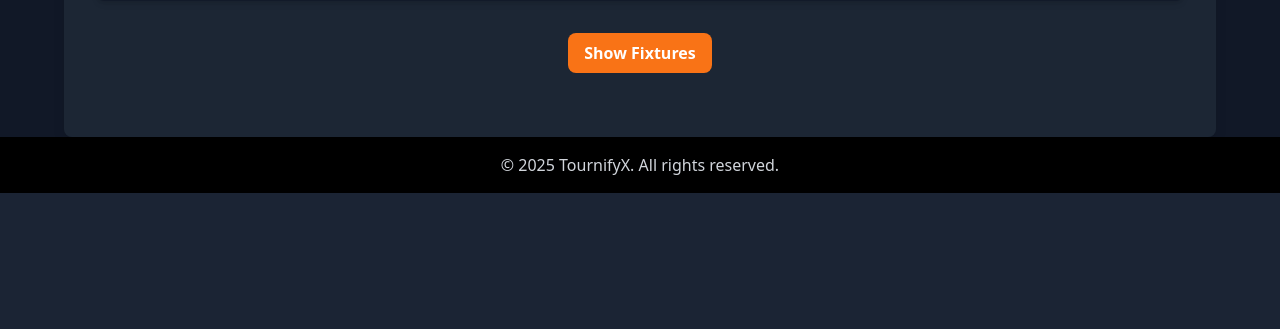
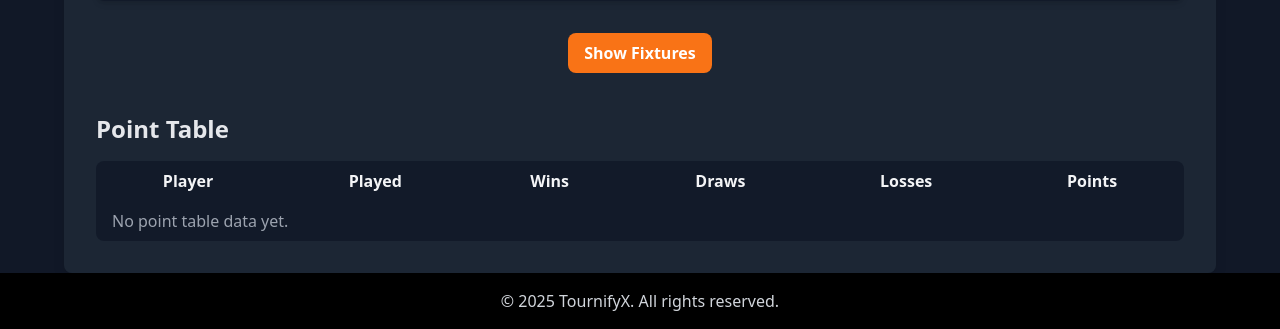
Before and after one commit to Arkibba/tournifyx, a Django app: page /tournament-dashboard/84/ in a window 1280 px wide. Shown: the part 805-1134 px from the top of the page. Before the commit the page ends 998 px from the top, so only its background shows below. Run offline with Django 5.2, Linux system fonts and the light colour scheme; a user stored in the database is signed in; data comes from the database, SQL or seed files in the repository; both versions use the stored data as it was after the commit; some libraries are stand-ins or nearby versions.

Commit message:
Match upatde functionality and point table added

```diff
--- a/Main/urls.py
+++ b/Main/urls.py
@@ -37,6 +37,7 @@ urlpatterns = [
    path('public-tournaments/', views.public_tournaments, name='public_tournaments'),
    path('public-tournaments-link/', views.public_tournaments, name='public_tournaments_link'),
    path('join-public-tournament/<int:tournament_id>/', views.join_public_tournament, name='join_public_tournament'),
+   path('update-match-result/<int:match_id>/', views.update_match_result, name='update_match_result'),
    #path('payment/success/<int:tournament_id>/', views.payment_success, name='payment_success'),
    #path('payment/cancel/<int:tournament_id>/', views.payment_cancel, name='payment_cancel'),
 
--- a/templates/tournament_dashboard.html
+++ b/templates/tournament_dashboard.html
@@ -51,22 +51,76 @@
    <div id="fixtures-panel" class="hidden">
        <h2 class="text-2xl font-semibold text-gray-200 mb-4">Fixtures</h2>
        <ul class="bg-gray-900 bg-opacity-80 shadow-md rounded-lg divide-y divide-gray-700">
-           {% for match in fixtures %}
+           {% for match in matches %}
                <li class="p-4 hover:bg-gray-700">
-                   <span class="font-medium">{{ match.0 }}</span>
+                   {% if is_host %}
+                       <form method="post" action="{% url 'update_match_result' match.id %}" class="flex items-center space-x-4">
+                           {% csrf_token %}
+                           <span class="font-medium">{{ match.player1.name }}</span>
                            <span class="text-gray-400">vs</span>
-                   <span class="font-medium">{{ match.1 }}</span>
+                           <span class="font-medium">{{ match.player2.name }}</span>
+                           <select name="winner_id" class="bg-gray-800 text-white rounded px-2 py-1 winner-select">
+                               <option value="">Select Winner</option>
+                               <option value="{{ match.player1.id }}" {% if match.winner == match.player1 %}selected{% endif %}>{{ match.player1.name }}</option>
+                               <option value="{{ match.player2.id }}" {% if match.winner == match.player2 %}selected{% endif %}>{{ match.player2.name }}</option>
+                           </select>
+                           <label class="text-gray-300 ml-2">
+                               <input type="checkbox" name="draw" value="1" class="draw-checkbox"> Draw
+                           </label>
+                           <button type="submit" class="ml-2 px-2 py-1 bg-green-500 hover:bg-green-600 text-white rounded">Update</button>
+                       </form>
+                   {% else %}
+                       <span class="font-medium">{{ match.player1.name }}</span>
+                       <span class="text-gray-400">vs</span>
+                       <span class="font-medium">{{ match.player2.name }}</span>
+                   {% endif %}
+                   {% if match.winner %}
+                       <span class="ml-4 text-green-400">Winner: {{ match.winner.name }}</span>
+                   {% elif match.has_result %}
+                       <span class="ml-4 text-yellow-400">Match is Draw</span>
+                   {% endif %}
                </li>
            {% empty %}
                <li class="p-4 text-gray-400">No fixtures available yet.</li>
            {% endfor %}
        </ul>
    </div>
+
+    <!-- Point Table Section -->
+    <div class="mt-10">
+        <h2 class="text-2xl font-semibold text-gray-200 mb-4">Point Table</h2>
+        <table class="min-w-full bg-gray-900 bg-opacity-80 rounded-lg overflow-hidden">
+            <thead>
+                <tr>
+                    <th class="px-4 py-2">Player</th>
+                    <th class="px-4 py-2">Played</th>
+                    <th class="px-4 py-2">Wins</th>
+                    <th class="px-4 py-2">Draws</th>
+                    <th class="px-4 py-2">Losses</th>
+                    <th class="px-4 py-2">Points</th>
+                </tr>
+            </thead>
+            <tbody>
+                {% for entry in tournament.pointtable_set.all %}
+                <tr>
+                    <td class="px-4 py-2">{{ entry.player.name }}</td>
+                    <td class="px-4 py-2">{{ entry.matches_played }}</td>
+                    <td class="px-4 py-2">{{ entry.wins }}</td>
+                    <td class="px-4 py-2">{{ entry.draws }}</td>
+                    <td class="px-4 py-2">{{ entry.losses }}</td>
+                    <td class="px-4 py-2 font-bold">{{ entry.points }}</td>
+                </tr>
+                {% empty %}
+                <tr><td colspan="6" class="px-4 py-2 text-gray-400">No point table data yet.</td></tr>
+                {% endfor %}
+            </tbody>
+        </table>
+    </div>
 </div>
 
 
 <script>
-   // JavaScript to toggle the visibility of the fixtures panel
+// Toggle fixtures panel
 document.getElementById('toggle-fixtures-btn').addEventListener('click', function () {
     const fixturesPanel = document.getElementById('fixtures-panel');
     if (fixturesPanel.classList.contains('hidden')) {
@@ -77,5 +131,32 @@
         this.textContent = 'Show Fixtures';
     }
 });
+
+// Winner/Draw mutual exclusion logic
+document.querySelectorAll('form').forEach(function(form) {
+    const winnerSelect = form.querySelector('.winner-select');
+    const drawCheckbox = form.querySelector('.draw-checkbox');
+    if (winnerSelect && drawCheckbox) {
+        // Initial state: if a winner is selected, disable draw; if draw is checked, disable winner
+        function updateState() {
+            if (drawCheckbox.checked) {
+                winnerSelect.disabled = true;
+            } else {
+                winnerSelect.disabled = false;
+            }
+            if (winnerSelect.value) {
+                drawCheckbox.disabled = true;
+            } else {
+                drawCheckbox.disabled = false;
+            }
+        }
+        // Set initial state
+        drawCheckbox.checked = false;
+        updateState();
+        // Event listeners
+        drawCheckbox.addEventListener('change', updateState);
+        winnerSelect.addEventListener('change', updateState);
+    }
+});
 </script>
 {% endblock %}
--- a/templates/user_tournaments.html
+++ b/templates/user_tournaments.html
@@ -24,12 +24,15 @@
                                <p class="text-gray-300 mb-2">{{ tournament.description }}</p>
                                <p class="text-sm"><strong>Category:</strong> {{ tournament.get_category_display }}</p>
                                <p class="text-sm"><strong>Match Type:</strong> {{ tournament.get_match_type_display }}</p>
-                               <form method="POST" class="mt-4 flex justify-between">
+                               <form method="POST" class="mt-4 flex justify-between items-center">
                                    {% csrf_token %}
                                    <input type="hidden" name="tournament_id" value="{{ tournament.id }}">
                                    <button type="submit" name="action" value="update" class="px-4 py-2 bg-blue-600 text-white rounded-lg hover:bg-blue-700 transition">
                                        Update
                                    </button>
+                                   <a href="{% url 'tournament_dashboard' tournament.id %}" class="px-4 py-2 bg-orange-600 text-white rounded-lg hover:bg-orange-700 transition mx-4">
+                                       Dashboard
+                                   </a>
                                    <button type="submit" name="action" value="delete" class="px-4 py-2 bg-red-600 text-white rounded-lg hover:bg-red-700 transition">
                                        Delete
                                    </button>
--- a/tournifyx/views.py
+++ b/tournifyx/views.py
@@ -13,6 +13,9 @@ from .utils import generate_knockout_fixtures, generate_league_fixtures
 import itertools
 from django.http import HttpResponseForbidden
 from django.core.cache import cache
+
+from .models import Match, Player, PointTable, Tournament
+from django.views.decorators.http import require_POST
 @login_required
 def join_public_tournament(request, tournament_id):
     tournament = get_object_or_404(Tournament, id=tournament_id, is_public=True)
@@ -59,6 +62,84 @@ def generate_league_fixtures(players):
 # Views
 def home(request):
     return render(request, 'home.html')
+
+
+# View to update match result and update point table
+
+@login_required
+@require_POST
+def update_match_result(request, match_id):
+    match = get_object_or_404(Match, id=match_id)
+    winner_id = request.POST.get('winner_id')
+    draw = request.POST.get('draw', False)
+
+    # Fetch previous result from DB (not from possibly already updated match object)
+    match_db = Match.objects.get(id=match_id)
+    prev = None
+    if match_db.winner is None and not match_db.is_draw:
+        prev = None
+    elif match_db.is_draw:
+        prev = 'draw'
+    elif match_db.winner == match_db.player1:
+        prev = 'player1'
+    elif match_db.winner == match_db.player2:
+        prev = 'player2'
+
+    if not winner_id and not draw:
+        messages.error(request, 'Please select a winner or mark as draw.')
+        return redirect('tournament_dashboard', tournament_id=match.tournament.id)
+
+    # Update match result
+    if draw:
+        match.winner = None
+        match.is_draw = True
+    else:
+        match.winner = Player.objects.get(id=winner_id)
+        match.is_draw = False
+    match.save()
+
+    # Update point table for both players
+    update_points_for_match(match, prev)
+    messages.success(request, 'Match result updated and point table recalculated.')
+    return redirect('tournament_dashboard', tournament_id=match.tournament.id)
+
+
+# Helper function to update points for a match
+def update_points_for_match(match, prev_result=None):
+    # Recalculate the entire point table for the tournament
+    tournament = match.tournament
+    players = Player.objects.filter(tournament=tournament)
+    # Reset all point table entries
+    for pt in PointTable.objects.filter(tournament=tournament):
+        pt.matches_played = 0
+        pt.wins = 0
+        pt.draws = 0
+        pt.losses = 0
+        pt.points = 0
+        pt.save()
+    # Go through all matches and update stats
+    for m in Match.objects.filter(tournament=tournament):
+        # Only count as played if result is set (winner or draw)
+        if m.winner is not None or m.is_draw:
+            pt1, _ = PointTable.objects.get_or_create(tournament=tournament, player=m.player1)
+            pt2, _ = PointTable.objects.get_or_create(tournament=tournament, player=m.player2)
+            pt1.matches_played += 1
+            pt2.matches_played += 1
+            if m.is_draw:
+                pt1.draws += 1
+                pt2.draws += 1
+                pt1.points += 1
+                pt2.points += 1
+            elif m.winner == m.player1:
+                pt1.wins += 1
+                pt2.losses += 1
+                pt1.points += 3
+            elif m.winner == m.player2:
+                pt2.wins += 1
+                pt1.losses += 1
+                pt2.points += 3
+            pt1.save()
+            pt2.save()
 
 def register(request):
     if request.method == 'POST':
@@ -148,13 +229,33 @@ def host_tournament(request):
                 tournament.delete()  # Rollback tournament creation
                 return redirect('host_tournament')
 
+
+            player_objs = []
             for name in player_names:
                 if name.strip():  # Ignore empty lines
-                    Player.objects.create(
+                    player_objs.append(Player.objects.create(
                         tournament=tournament,
                         name=name.strip(),
                         added_by=host_profile
-                    )
+                    ))
+
+            # Create Match objects for all fixtures (league: all pairs, knockout: shuffled pairs)
+            if tournament.match_type == 'knockout':
+                fixture_pairs = generate_knockout_fixtures([p.name for p in player_objs])
+            else:
+                fixture_pairs = generate_league_fixtures([p.name for p in player_objs])
+
+            # Map player names to Player objects
+            name_to_player = {p.name: p for p in player_objs}
+            from tournifyx.models import Match
+            for p1, p2 in fixture_pairs:
+                Match.objects.create(
+                    tournament=tournament,
+                    player1=name_to_player[p1],
+                    player2=name_to_player[p2],
+                    stage='GROUP',  # Default to group/league stage
+                    scheduled_time=None
+                )
 
             tournament_code = tournament.code
             messages.success(
@@ -222,17 +323,22 @@ def join_tournament(request):
 def tournament_dashboard(request, tournament_id):
     tournament = get_object_or_404(Tournament, id=tournament_id)
     participants = Player.objects.filter(tournament=tournament)
-    participant_names = [p.name for p in participants]
-
-    if tournament.match_type == 'knockout':
-        fixtures = generate_knockout_fixtures(participant_names)
-    else:  # League
-        fixtures = generate_league_fixtures(participant_names)
-
+    matches = list(Match.objects.filter(tournament=tournament).select_related('player1', 'player2', 'winner'))
+    for match in matches:
+        match.has_result = bool(match.winner) or match.is_draw
+    # Determine if the current user is the host
+    is_host = False
+    if request.user.is_authenticated:
+        try:
+            host_profile = HostProfile.objects.get(user=request.user)
+            is_host = (tournament.created_by == host_profile)
+        except HostProfile.DoesNotExist:
+            is_host = False
     return render(request, 'tournament_dashboard.html', {
         'tournament': tournament,
         'participants': participants,
-        'fixtures': fixtures,
+        'matches': matches,
+        'is_host': is_host,
     })
 
 
@@ -240,7 +346,14 @@ def tournament_dashboard(request, tournament_id):
 def user_tournaments(request):
     user_profile = UserProfile.objects.get(user=request.user)
     host_profile = HostProfile.objects.filter(user=request.user).first()
-    hosted_tournaments = Tournament.objects.filter(created_by=host_profile) if host_profile else Tournament.objects.none()
+    # Only show one tournament per unique name (latest by id)
+    hosted_tournaments = []
+    if host_profile:
+        seen_names = set()
+        for t in Tournament.objects.filter(created_by=host_profile).order_by('-id'):
+            if t.name not in seen_names:
+                hosted_tournaments.append(t)
+                seen_names.add(t.name)
     joined_tournaments = Tournament.objects.filter(
         tournamentparticipant__user_profile=user_profile
     ).exclude(created_by=host_profile).distinct()
```
Also changed, not shown: templates/update_tournament.html (+6 -1 lines), tournifyx/models.py (+19 -1 lines), db.sqlite3, tournifyx/migrations/0013_pointtable.py (added), tournifyx/migrations/0014_alter_match_scheduled_time.py (added), tournifyx/migrations/0015_match_is_draw.py (added). Lines whose indentation alone changed are shown as unchanged.
